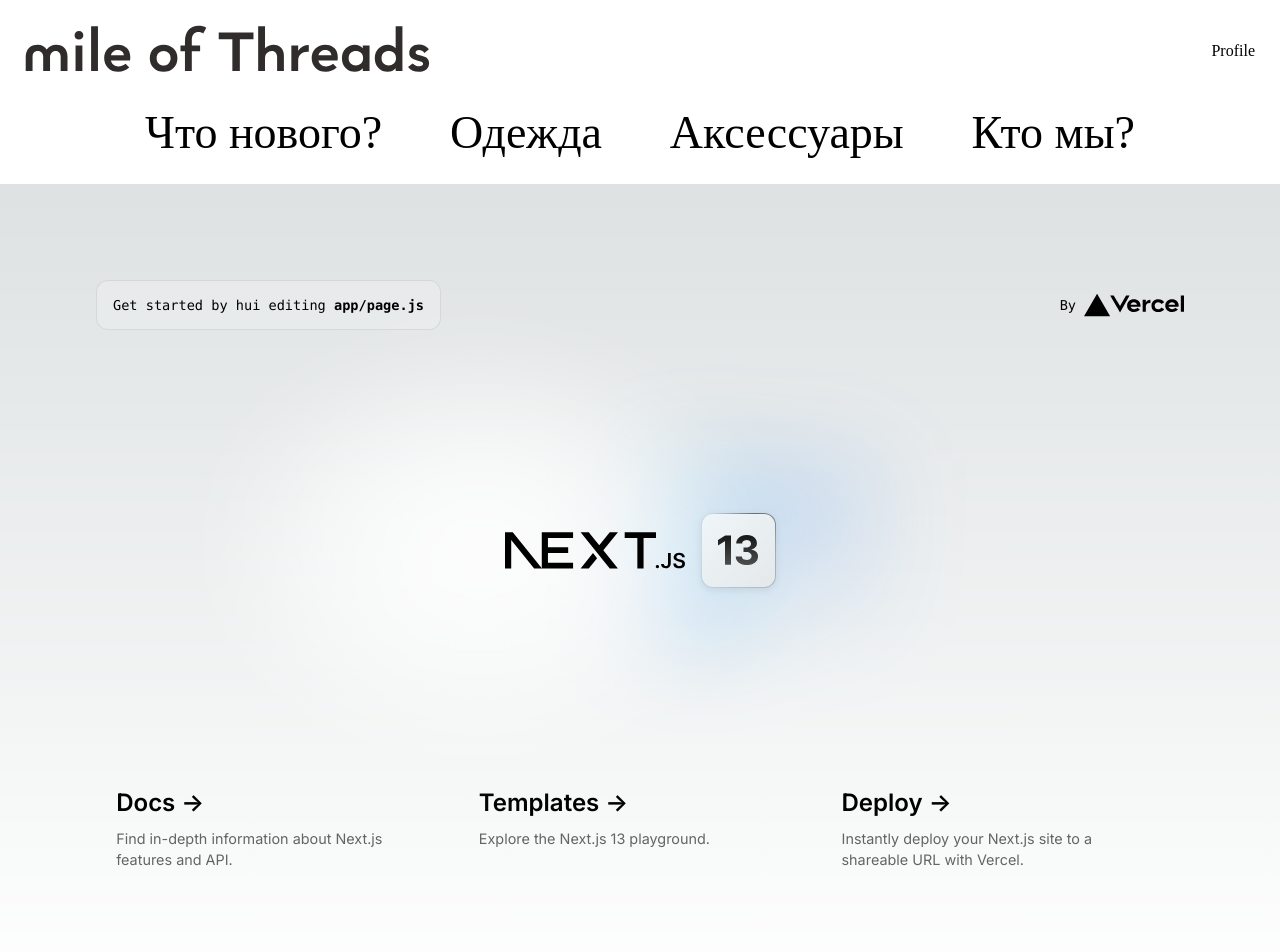
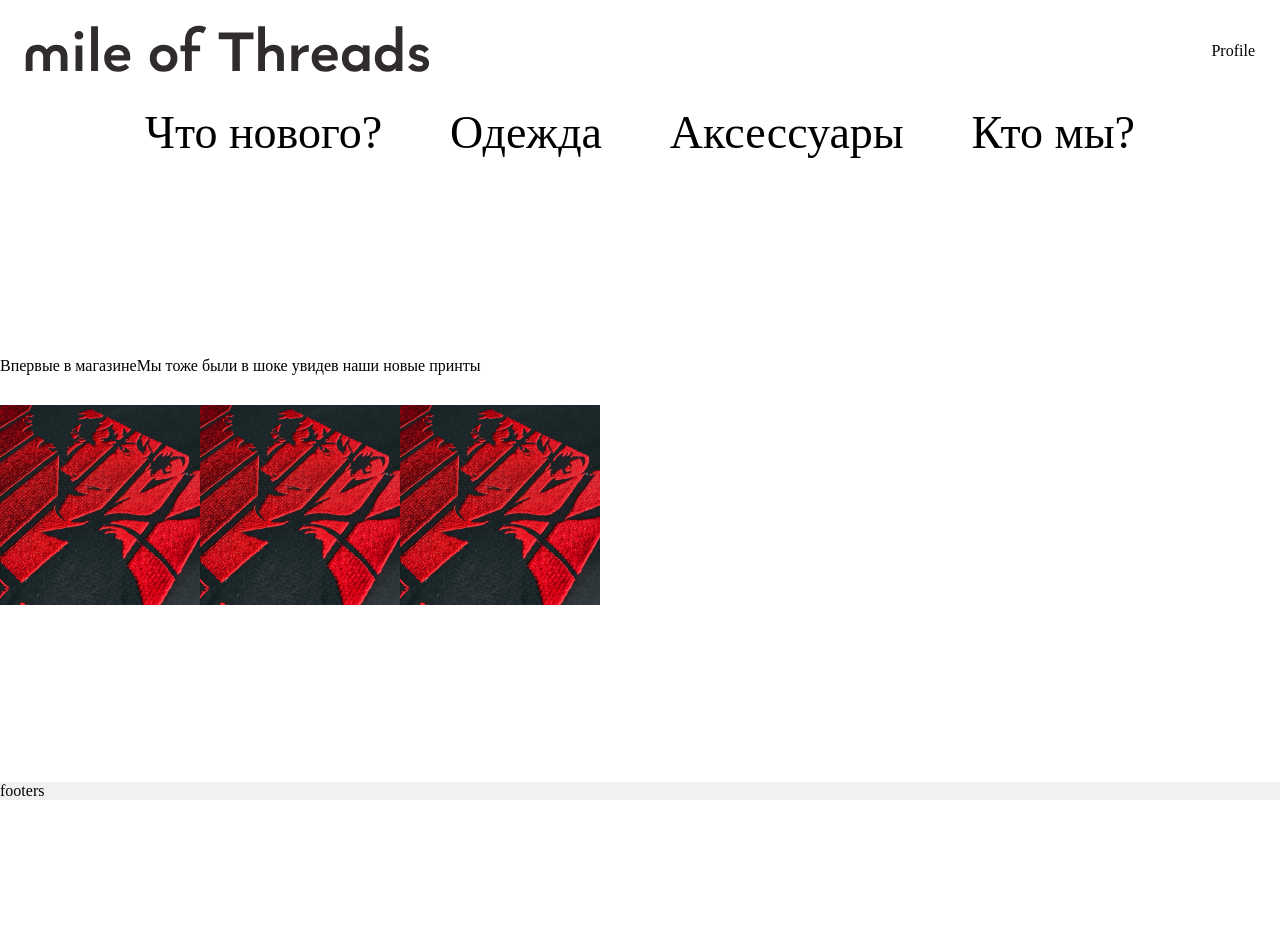
Before and after one commit to MaKxex/mile-of-threads, a Next.js app: page / in a window 1280 px wide. Shown: the top 952 px of the page. After the commit the page ends 800 px from the top, so only its background shows below. Built offline with nearby package versions, Linux system fonts and the light colour scheme.

Commit message:
started making first showcase

```diff
--- a/app/footer.js
+++ b/app/footer.js
@@ -1,7 +1,8 @@
 import React from 'react'
+import "../assets/scss/layout.scss"
 
 export default function Footer() {
   return (
-    <div>footers</div>
+    <div className='footer'>footers</div>
   )
 }
--- a/app/globals.scss
+++ b/app/globals.scss
@@ -6,7 +6,7 @@
     'Fira Mono', 'Droid Sans Mono', 'Courier New', monospace;
 
   --foreground-rgb: 0, 0, 0;
-  --background-start-rgb: 214, 219, 220;
+  --background-start-rgb: 255, 255, 255;
   --background-end-rgb: 255, 255, 255;
 
   --primary-glow: conic-gradient(
@@ -40,44 +40,55 @@
   --card-border-rgb: 131, 134, 135;
 }
 
-@media (prefers-color-scheme: dark) {
-  :root {
-    --foreground-rgb: 255, 255, 255;
-    --background-start-rgb: 0, 0, 0;
-    --background-end-rgb: 0, 0, 0;
+// @media (prefers-color-scheme: dark) {
+//   :root {
+//     --foreground-rgb: 255, 255, 255;
+//     --background-start-rgb: 0, 0, 0;
+//     --background-end-rgb: 0, 0, 0;
 
-    --primary-glow: radial-gradient(rgba(1, 65, 255, 0.4), rgba(1, 65, 255, 0));
-    --secondary-glow: linear-gradient(
-      to bottom right,
-      rgba(1, 65, 255, 0),
-      rgba(1, 65, 255, 0),
-      rgba(1, 65, 255, 0.3)
-    );
+//     --primary-glow: radial-gradient(rgba(1, 65, 255, 0.4), rgba(1, 65, 255, 0));
+//     --secondary-glow: linear-gradient(
+//       to bottom right,
+//       rgba(1, 65, 255, 0),
+//       rgba(1, 65, 255, 0),
+//       rgba(1, 65, 255, 0.3)
+//     );
 
-    --tile-start-rgb: 2, 13, 46;
-    --tile-end-rgb: 2, 5, 19;
-    --tile-border: conic-gradient(
-      #ffffff80,
-      #ffffff40,
-      #ffffff30,
-      #ffffff20,
-      #ffffff10,
-      #ffffff10,
-      #ffffff80
-    );
+//     --tile-start-rgb: 2, 13, 46;
+//     --tile-end-rgb: 2, 5, 19;
+//     --tile-border: conic-gradient(
+//       #ffffff80,
+//       #ffffff40,
+//       #ffffff30,
+//       #ffffff20,
+//       #ffffff10,
+//       #ffffff10,
+//       #ffffff80
+//     );
 
-    --callout-rgb: 20, 20, 20;
-    --callout-border-rgb: 108, 108, 108;
-    --card-rgb: 100, 100, 100;
-    --card-border-rgb: 200, 200, 200;
-  }
-}
+//     --callout-rgb: 20, 20, 20;
+//     --callout-border-rgb: 108, 108, 108;
+//     --card-rgb: 100, 100, 100;
+//     --card-border-rgb: 200, 200, 200;
+//   }
+// }
 
 * {
   box-sizing: border-box;
   padding: 0;
   margin: 0;
 }
+
+.container {
+  display: flex;
+	min-height: 100vh;
+	flex-direction: column;
+}
+
+.content {
+	flex: 1;
+}
+
 
 html,
 body {
--- /dev/null
+++ b/app/home.js
@@ -0,0 +1,28 @@
+import React from 'react'
+import "../assets/scss/home.scss"
+
+export default function Home() {
+  return (
+
+
+    <div className= 'product'>
+        <div className = "-top">
+            <div className='-title'>
+                Впервые в магазине
+
+            </div>
+            <div className='-comment'>
+                Мы тоже были в шоке увидев наши новые принты
+
+            </div>
+
+        </div>
+
+
+
+
+    </div>
+
+
+    )
+}
--- a/app/layout.js
+++ b/app/layout.js
@@ -13,10 +13,14 @@ export default function RootLayout({ children }) {
 
 
       <body>
-      <Header />
+      <div className='container'>
 
-      {children}
-      <Footer />
+        <Header />
+        <div className='content'>
+          {children}
+        </div>
+        <Footer />
+      </div>
       </body>
     </html>
   )
--- a/app/page.js
+++ b/app/page.js
@@ -1,91 +1,115 @@
 import Image from 'next/image'
 import { Inter } from 'next/font/google'
-import styles from './page.module.css'
+//import styles from './page.module.css'
+import "../assets/scss/home.scss"
+import Tovar from "../assets/img/tovar.jpg"
+
 
 const inter = Inter({ subsets: ['latin'] })
 
 export default function Home() {
   return (
-    <main className={styles.main}>
-      <div className={styles.description}>
-        <p>
-          Get started by hui editing&nbsp;
-          <code className={styles.code}>app/page.js</code>
-        </p>
-        <div>
-          <a
-            href="https://vercel.com?utm_source=create-next-app&utm_medium=appdir-template&utm_campaign=create-next-app"
-            target="_blank"
-            rel="noopener noreferrer"
-          >
-            By{' '}
-            <Image
-              src="/vercel.svg"
-              alt="Vercel Logo"
-              className={styles.vercelLogo}
-              width={100}
-              height={24}
-              priority
-            />
-          </a>
+        <div className= 'product'>
+            <div className = "-top">
+                <div className='-title'>
+                Впервые в магазине
+
+                </div>
+                <div className='-comment'>
+                Мы тоже были в шоке увидев наши новые принты
+
+                </div>
+
+            </div>
+
+            <div className='-bottom'>
+                <Image src={Tovar} className='-img' />
+                <Image src={Tovar} className='-img' />
+                <Image src={Tovar} className='-img' />
+
+            </div>
+
+
+
+
         </div>
-      </div>
 
-      <div className={styles.center}>
-        <Image
-          className={styles.logo}
-          src="/next.svg"
-          alt="Next.js Logo"
-          width={180}
-          height={37}
-          priority
-        />
-        <div className={styles.thirteen}>
-          <Image src="/thirteen.svg" alt="13" width={40} height={31} priority />
-        </div>
-      </div>
 
-      <div className={styles.grid}>
-        <a
-          href="https://beta.nextjs.org/docs?utm_source=create-next-app&utm_medium=appdir-template&utm_campaign=create-next-app"
-          className={styles.card}
-          target="_blank"
-          rel="noopener noreferrer"
-        >
-          <h2 className={inter.className}>
-            Docs <span>-&gt;</span>
-          </h2>
-          <p className={inter.className}>
-            Find in-depth information about Next.js features and API.
-          </p>
-        </a>
+  )
+  // return (iv>
+  //         <a
+  //           href="https://vercel.com?utm_source=create-next-app&utm_medium=appdir-template&utm_campaign=create-next-app"
+  //           target="_blank"
+  //           rel="noopener noreferrer"
+  //         >
+  //           By{' '}
+  //           <Image
+  //             src="/vercel.svg"
+  //             alt="Vercel Logo"
+  //             className={styles.vercelLogo}
+  //             width={100}
+  //             height={24}
+  //             priority
+  //           />
+  //         </a>
+  //       </div>
+  //     </div>
 
-        <a
-          href="https://vercel.com/templates?framework=next.js&utm_source=create-next-app&utm_medium=appdir-template&utm_campaign=create-next-app"
-          className={styles.card}
-          target="_blank"
-          rel="noopener noreferrer"
-        >
-          <h2 className={inter.className}>
-            Templates <span>-&gt;</span>
-          </h2>
-          <p className={inter.className}>Explore the Next.js 13 playground.</p>
-        </a>
+  //     <div className={styles.center}>
+  //       <Image
+  //         className={styles.logo}
+  //         src="/next.svg"
+  //         alt="Next.js Logo"
+  //         width={180}
+  //         height={37}
+  //         priority
+  //       />
+  //       <div className={styles.thirteen}>
+  //         <Image src="/thirteen.svg" alt="13" width={40} height={31} priority />
+  //       </div>
+  //     </div>
 
-        <a
-          href="https://vercel.com/new?utm_source=create-next-app&utm_medium=appdir-template&utm_campaign=create-next-app"
-          className={styles.card}
-          target="_blank"
-          rel="noopener noreferrer"
-        >
-          <h2 className={inter.className}>
-            Deploy <span>-&gt;</span>
-          </h2>
-          <p className={inter.className}>
-            Instantly deploy your Next.js site to a shareable URL with Vercel.
-          </p>
-        </a>
-      </div>
-    </main>
-  )
+  //     <div className={styles.grid}>
+  //       <a
+  //         href="https://beta.nextjs.org/docs?utm_source=create-next-app&utm_medium=appdir-template&utm_campaign=create-next-app"
+  //         className={styles.card}
+  //         target="_blank"
+  //         rel="noopener noreferrer"
+  //       >
+  //         <h2 className={inter.className}>
+  //           Docs <span>-&gt;</span>
+  //         </h2>
+  //         <p className={inter.className}>
+  //           Find in-depth information about Next.js features and API.
+  //         </p>
+  //       </a>
+
+  //       <a
+  //         href="https://vercel.com/templates?framework=next.js&utm_source=create-next-app&utm_medium=appdir-template&utm_campaign=create-next-app"
+  //         className={styles.card}
+  //         target="_blank"
+  //         rel="noopener noreferrer"
+  //       >
+  //         <h2 className={inter.className}>
+  //           Templates <span>-&gt;</span>
+  //         </h2>
+  //         <p className={inter.className}>Explore the Next.js 13 playground.</p>
+  //       </a>
+
+  //       <a
+  //         href="https://vercel.com/new?utm_source=create-next-app&utm_medium=appdir-template&utm_campaign=create-next-app"
+  //         className={styles.card}
+  //         target="_blank"
+  //         rel="noopener noreferrer"
+  //       >
+  //         <h2 className={inter.className}>
+  //           Deploy <span>-&gt;</span>
+  //         </h2>
+  //         <p className={inter.className}>
+  //           Instantly deploy your Next.js site to a shareable URL with Vercel.
+  //         </p>
+  //       </a>
+  //     </div>
+  //   </main>
+  // )
 }
--- /dev/null
+++ b/assets/scss/home.scss
@@ -0,0 +1,23 @@
+.product {
+    width: 100%;
+    // height: 420px;
+    background-color: #fff;
+    display: flex;
+    flex-direction: column;
+    color: #000000 !important;
+    gap:30px;
+
+    .-top {
+        display: flex;
+    }
+
+    .-bottom {
+        .-img {
+            height: 200px;
+            width: auto;
+
+        }
+    }
+
+
+}
--- a/assets/scss/layout.scss
+++ b/assets/scss/layout.scss
@@ -6,6 +6,7 @@
     display: flex;
     flex-direction: column;
     gap:30px;
+    flex: 1;
     .-top {
         display: flex;
         align-items: center;
@@ -24,3 +25,7 @@
         color: #000000;
     }
 }
+
+.footer {
+    background: #f1f1f1;
+}
```
Also changed, not shown: assets/img/tovar.jpg (added).
